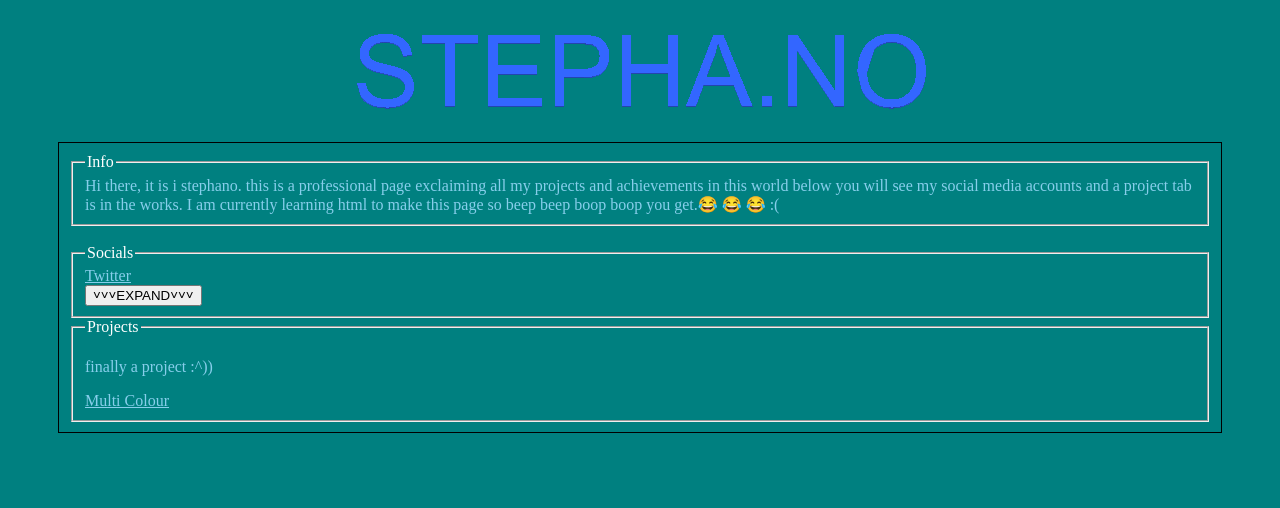
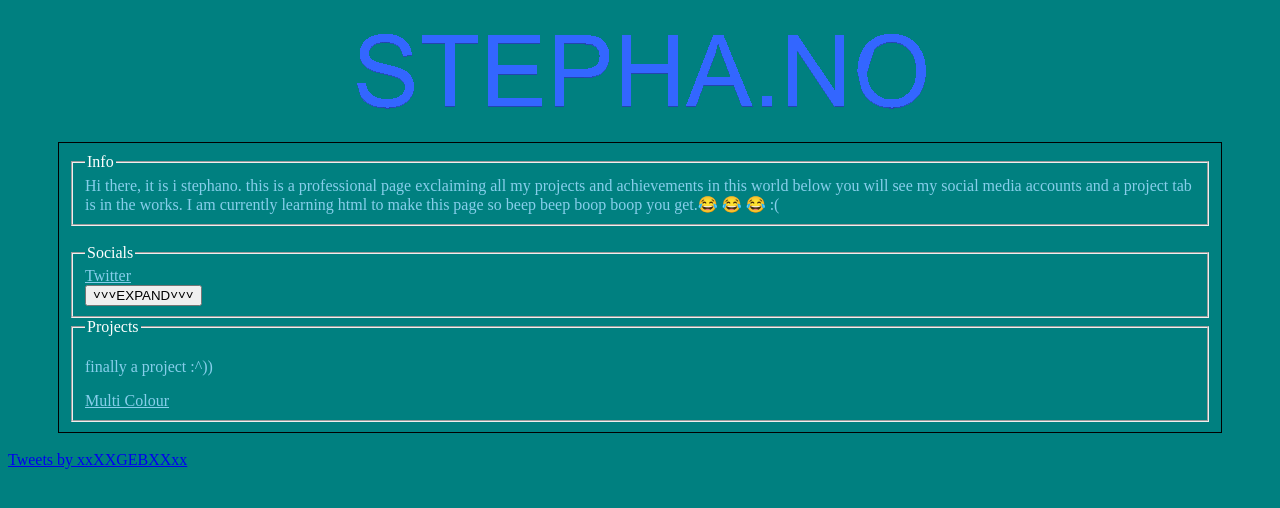
Before and after one commit to icubb/k, a plain HTML site: page index.html in a window 1280 px wide. Drawn offline with Linux system fonts and the light colour scheme.

Commit message:
gabe updated.

```diff
--- a/index.html
+++ b/index.html
@@ -61,6 +61,6 @@
 
 
 	<br>
-
+	<a class="twitter-timeline" href="https://twitter.com/xxXXGEBXXxx?ref_src=twsrc%5Etfw">Tweets by xxXXGEBXXxx</a> <script async src="https://platform.twitter.com/widgets.js" charset="utf-8"></script>
 	</body>
 </html>
```
